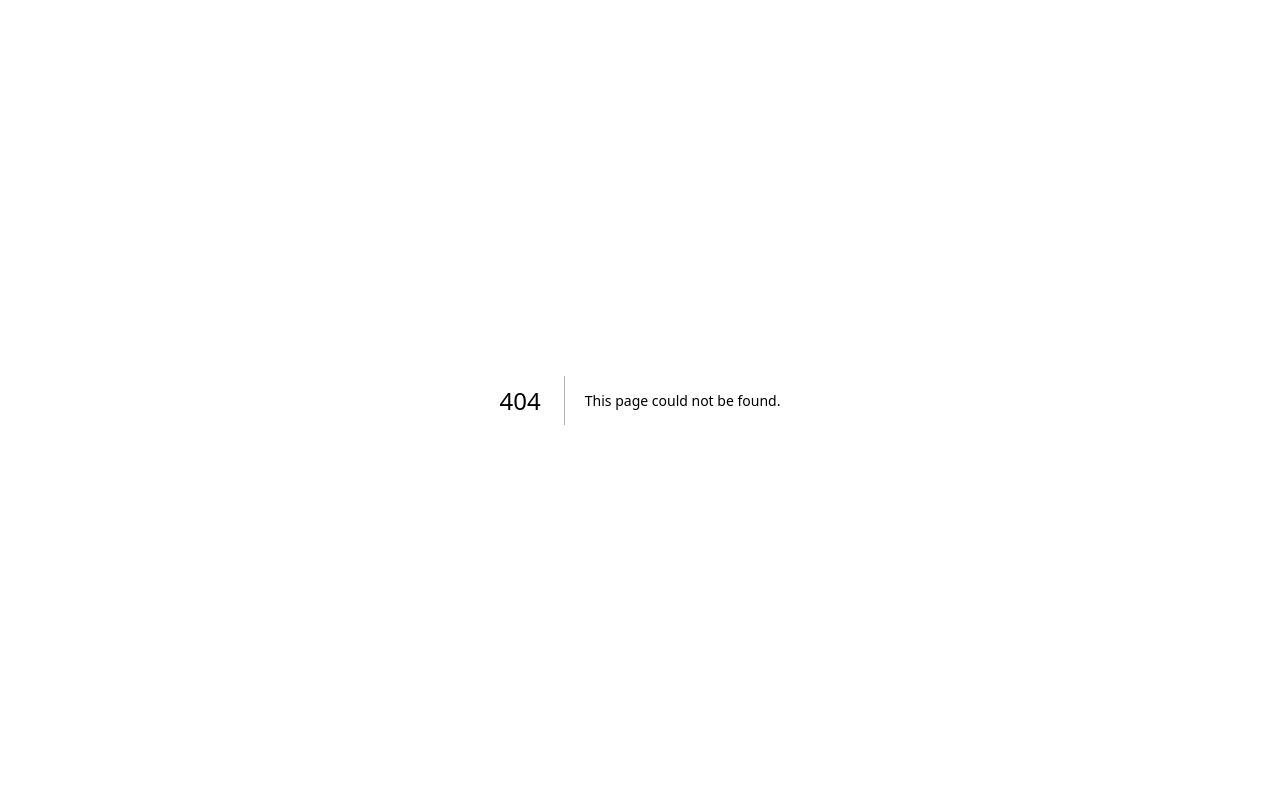
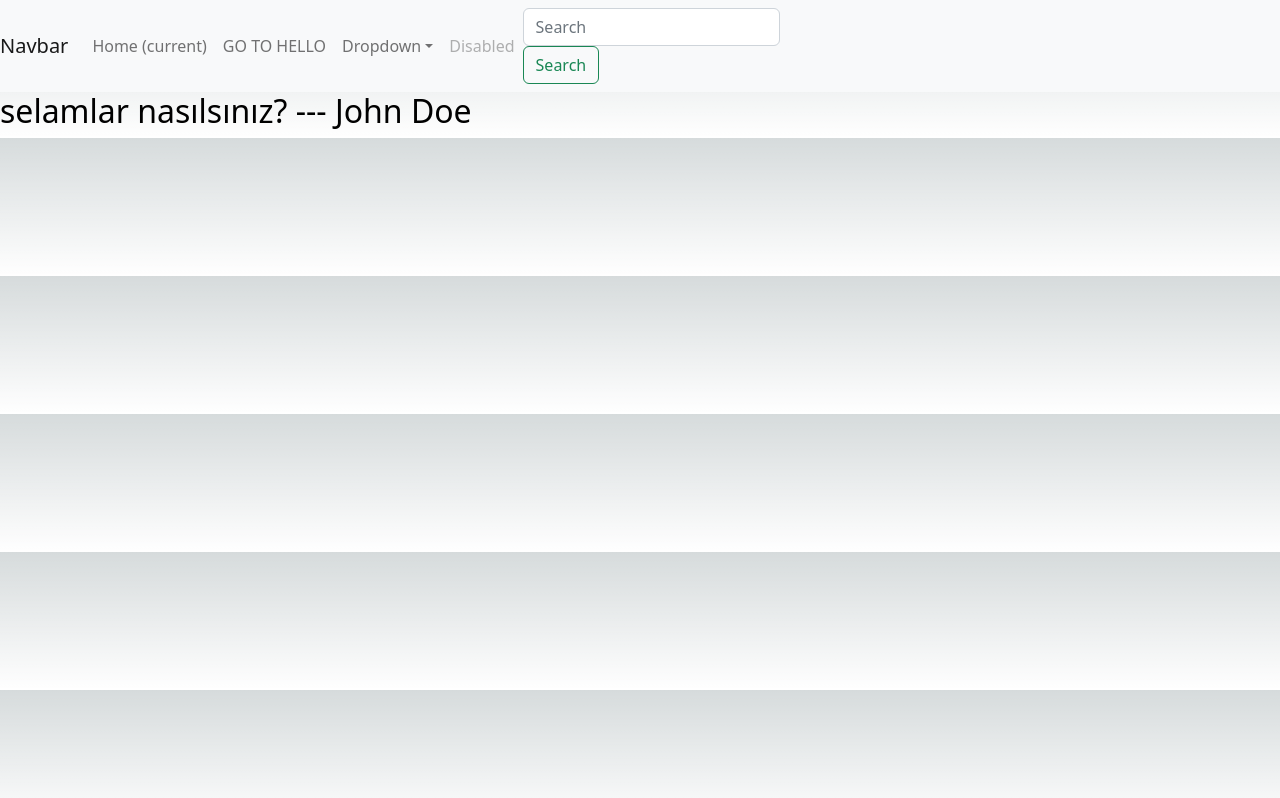
Before and after one commit to VeritaTrust/nextjs-app, a Next.js app: page /hello in a window 1280 px wide. Before the commit this address had no page. Built offline with nearby package versions, Linux system fonts and the light colour scheme.

Commit message:
add server side rendering

```diff
--- a/package.json
+++ b/package.json
@@ -13,11 +13,14 @@
     "@types/node": "18.11.18",
     "@types/react": "18.0.26",
     "@types/react-dom": "18.0.10",
+    "axios": "^1.2.2",
+    "bootstrap": "^5.2.3",
     "eslint": "8.31.0",
     "eslint-config-next": "13.1.1",
     "next": "13.1.1",
     "react": "18.2.0",
     "react-dom": "18.2.0",
+    "swr": "^2.0.0",
     "typescript": "4.9.4"
   }
 }
--- a/pages/_app.tsx
+++ b/pages/_app.tsx
@@ -1,6 +1,50 @@
+import 'bootstrap/dist/css/bootstrap.css'
 import '../styles/globals.css'
-import type { AppProps } from 'next/app'
+import type {AppProps} from 'next/app'
 
-export default function App({ Component, pageProps }: AppProps) {
-  return <Component {...pageProps} />
+export default function App({Component, pageProps}: AppProps) {
+
+  return (
+    <>
+      <nav className="navbar navbar-expand-lg navbar-light bg-light">
+        <a className="navbar-brand" href="#">Navbar</a>
+        <button className="navbar-toggler" type="button" data-toggle="collapse" data-target="#navbarSupportedContent"
+                aria-controls="navbarSupportedContent" aria-expanded="false" aria-label="Toggle navigation">
+          <span className="navbar-toggler-icon"></span>
+        </button>
+
+        <div className="collapse navbar-collapse" id="navbarSupportedContent">
+          <ul className="navbar-nav mr-auto">
+            <li className="nav-item active">
+              <a className="nav-link" href="/">Home <span className="sr-only">(current)</span></a>
+            </li>
+            <li className="nav-item">
+              <a className="nav-link" href="/hello">GO TO HELLO</a>
+            </li>
+            <li className="nav-item dropdown">
+              <a className="nav-link dropdown-toggle" href="#" id="navbarDropdown" role="button" data-toggle="dropdown"
+                 aria-haspopup="true" aria-expanded="false">
+                Dropdown
+              </a>
+              <div className="dropdown-menu" aria-labelledby="navbarDropdown">
+                <a className="dropdown-item" href="#">Action</a>
+                <a className="dropdown-item" href="#">Another action</a>
+                <div className="dropdown-divider"></div>
+                <a className="dropdown-item" href="#">Something else here</a>
+              </div>
+            </li>
+            <li className="nav-item">
+              <a className="nav-link disabled" href="#">Disabled</a>
+            </li>
+          </ul>
+          <form className="form-inline my-2 my-lg-0">
+            <input className="form-control mr-sm-2" type="search" placeholder="Search" aria-label="Search"/>
+            <button className="btn btn-outline-success my-2 my-sm-0" type="submit">Search</button>
+          </form>
+        </div>
+      </nav>
+      <Component {...pageProps} />
+    </>
+  )
+
 }
--- /dev/null
+++ b/pages/hello/index.tsx
@@ -0,0 +1,14 @@
+import useSWR from 'swr';
+import axios from "axios";
+
+export default function Index(name: string) {
+  const address = `/api/hello`;
+  const fetcher = async (url: string) => await axios.get(url).then((res) => res.data);
+
+  const { data, error, isLoading } = useSWR('/api/hello', fetcher)
+
+  if (error) return <div>Failed to load</div>
+  if (isLoading) return <div>Loading...</div>
+
+  return (<h2>selamlar nasılsınız? --- {data.name}</h2>);
+}
```
Also changed, not shown: pages/index.tsx (+5 -5 lines), 2 other files (tests, documents, lock files or other folders).
